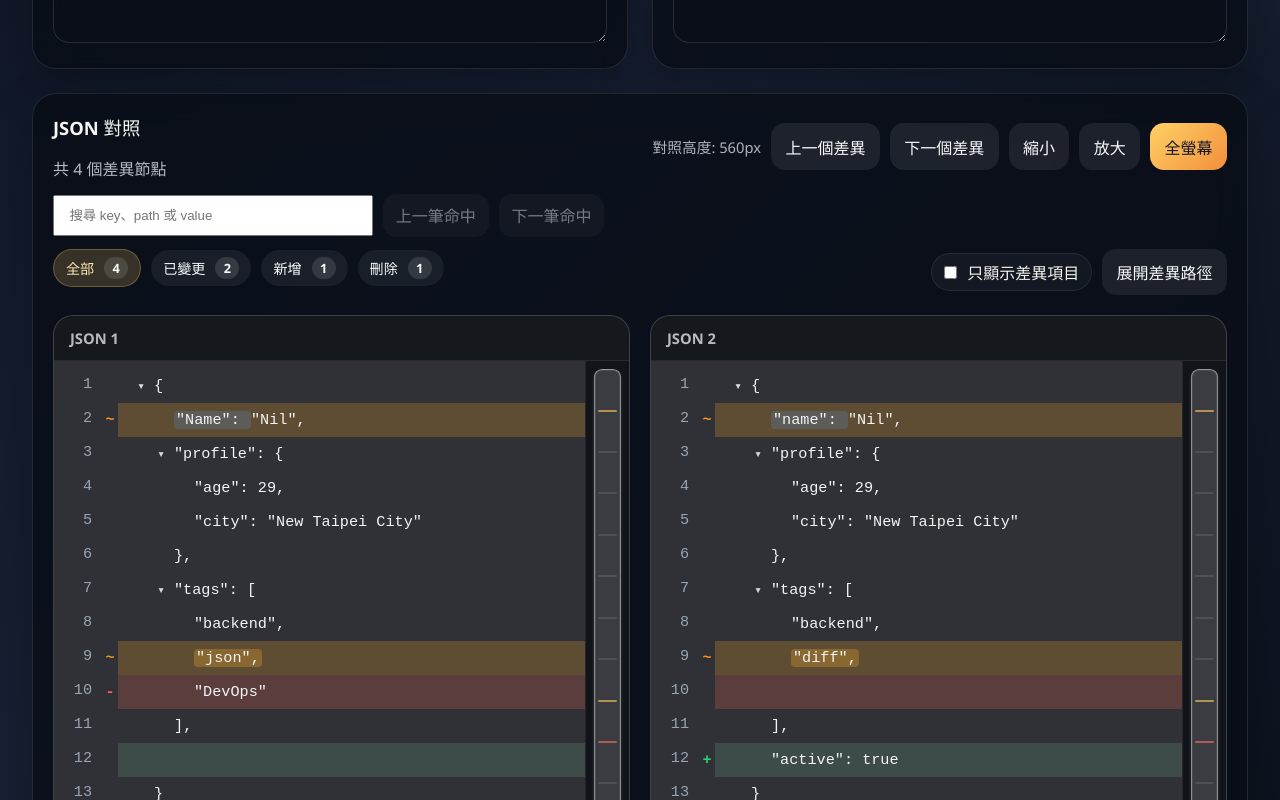
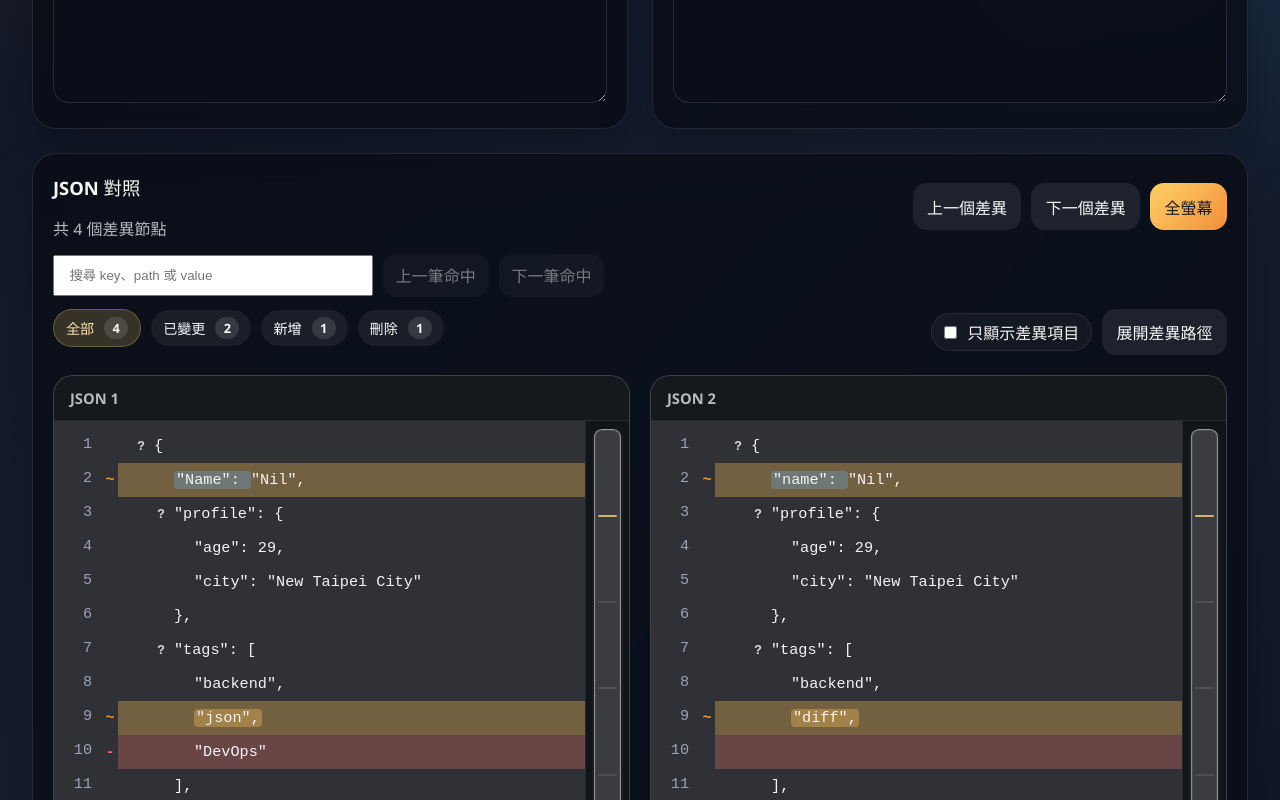
Before and after one commit to Nil0516/json-diff-studio, a React (Vite) app: page / in a window 1280 px wide. Shown: the part 580-1380 px from the top of the page. Built offline with nearby package versions, Linux system fonts and the light colour scheme.

Commit message:
fix: stabilize shared editor resizing

```diff
--- a/src/App.tsx
+++ b/src/App.tsx
@@ -25,9 +25,9 @@ interface HighlightState {
   token: number;
 }
 
-const minPanelHeight = 420;
-const maxPanelHeight = 1100;
-const panelHeightStep = 120;
+const comparePanelHeight = 1100;
+const minEditorHeight = 360;
+const maxEditorHeight = 1200;
 
 function safeParseJson(input: string) {
   if (!input.trim()) {
@@ -42,8 +42,8 @@ function formatJsonInput(input: string) {
   return JSON.stringify(parsed, null, 2);
 }
 
-function clampPanelHeight(height: number) {
-  return Math.min(maxPanelHeight, Math.max(minPanelHeight, height));
+function clampEditorHeight(height: number) {
+  return Math.min(maxEditorHeight, Math.max(minEditorHeight, height));
 }
 
 function sampleSettings(current: AppSettings): AppSettings {
@@ -57,7 +57,7 @@ function sampleSettings(current: AppSettings): AppSettings {
     diffBadgeStyle: current.diffBadgeStyle,
     showOnlyDifferences: current.showOnlyDifferences,
     searchQuery: current.searchQuery,
-    panelHeight: current.panelHeight,
+    editorHeight: current.editorHeight,
   };
 }
 
@@ -219,7 +219,7 @@ function CollapseToggle({
       onClick={onToggle}
       aria-label={collapsed ? "Expand" : "Collapse"}
     >
-      {collapsed ? "▸" : "▾"}
+      {collapsed ? "?" : "?"}
     </button>
   );
 }
@@ -1059,10 +1059,49 @@ export default function App() {
     localeOptions.find((option) => option.value === settings.locale) ??
     localeOptions[0];
   const localeMenuRef = useRef<HTMLDivElement | null>(null);
+  const leftEditorRef = useRef<HTMLTextAreaElement | null>(null);
+  const rightEditorRef = useRef<HTMLTextAreaElement | null>(null);
 
   useEffect(() => {
     saveSettings(settings);
   }, [settings]);
+
+  useEffect(() => {
+    const editors = [leftEditorRef.current, rightEditorRef.current].filter(
+      (editor): editor is HTMLTextAreaElement => editor !== null,
+    );
+
+    if (!editors.length) {
+      return;
+    }
+
+    const resizeObserver = new ResizeObserver((entries) => {
+      const nextHeight = clampEditorHeight(
+        Math.round(
+          Math.max(
+            ...entries.map((entry) => entry.target.getBoundingClientRect().height),
+          ),
+        ),
+      );
+
+      setSettings((current) => {
+        if (Math.abs(nextHeight - current.editorHeight) < 2) {
+          return current;
+        }
+
+        return {
+          ...current,
+          editorHeight: nextHeight,
+        };
+      });
+    });
+
+    editors.forEach((editor) => resizeObserver.observe(editor));
+
+    return () => {
+      resizeObserver.disconnect();
+    };
+  }, []);
 
   useEffect(() => {
     document.body.style.overflow =
@@ -1201,11 +1240,6 @@ export default function App() {
     });
   }
 
-  function adjustPanelHeight(delta: number) {
-    updateSettings({
-      panelHeight: clampPanelHeight(settings.panelHeight + delta),
-    });
-  }
 
 
   function requestNavigation(direction: "prev" | "next") {
@@ -1258,7 +1292,10 @@ export default function App() {
   return (
     <div
       className={`app-shell diff-style-${settings.diffBadgeStyle}`}
-      style={{ ["--panel-height" as string]: `${settings.panelHeight}px` }}
+      style={{
+        ["--editor-height" as string]: `${settings.editorHeight}px`,
+        ["--compare-panel-height" as string]: `${comparePanelHeight}px`,
+      }}
     >
       <header className="hero">
         <div className="hero-bar">
@@ -1358,6 +1395,8 @@ export default function App() {
               </button>
             </div>
             <textarea
+              ref={leftEditorRef}
+              style={{ height: `${settings.editorHeight}px` }}
               value={settings.leftInput}
               onChange={(event) =>
                 updateSettings({ leftInput: event.target.value })
@@ -1384,6 +1423,8 @@ export default function App() {
               </button>
             </div>
             <textarea
+              ref={rightEditorRef}
+              style={{ height: `${settings.editorHeight}px` }}
               value={settings.rightInput}
               onChange={(event) =>
                 updateSettings({ rightInput: event.target.value })
@@ -1414,9 +1455,6 @@ export default function App() {
               </p>
             </div>
             <div className="result-actions">
-              <span className="height-readout">
-                {t(locale, "panelHeight")}: {settings.panelHeight}px
-              </span>
               <button
                 type="button"
                 className="ghost action-btn"
@@ -1433,20 +1471,7 @@ export default function App() {
               >
                 {t(locale, "nextDiff")}
               </button>
-              <button
-                type="button"
-                className="ghost action-btn"
-                onClick={() => adjustPanelHeight(-panelHeightStep)}
-              >
-                {t(locale, "smaller")}
-              </button>
-              <button
-                type="button"
-                className="ghost action-btn"
-                onClick={() => adjustPanelHeight(panelHeightStep)}
-              >
-                {t(locale, "larger")}
-              </button>
+
               <button
                 type="button"
                 className="action-btn"
--- a/src/storage.ts
+++ b/src/storage.ts
@@ -10,7 +10,7 @@ export const defaultSettings: AppSettings = {
   diffFilter: 'all',
   showOnlyDifferences: false,
   searchQuery: '',
-  panelHeight: 560,
+  editorHeight: 420,
   leftInput:
     '{\n  "Name": "Nil",\n  "profile": {\n    "age": 29,\n    "city": "New Taipei City"\n  },\n  "tags": ["backend", "json", "DevOps"]\n}',
   rightInput:
--- a/src/styles.css
+++ b/src/styles.css
@@ -67,6 +67,7 @@ select {
 
 textarea {
   min-height: 360px;
+  height: var(--editor-height, 420px);
   padding: 1rem;
   resize: vertical;
   line-height: 1.6;
@@ -579,7 +580,7 @@ code {
   border-radius: 20px;
   overflow: hidden;
   background: #2f3136;
-  height: min(70vh, var(--panel-height, 560px));
+  height: var(--compare-panel-height, 1100px);
   min-height: 420px;
   display: grid;
   grid-template-rows: auto minmax(0, 1fr);
@@ -658,15 +659,15 @@ code {
 
 .minimap-line.status-changed,
 .minimap-line.status-type-changed {
-  background: rgba(255, 191, 73, 0.62);
+  background: rgba(255, 202, 102, 0.78);
 }
 
 .minimap-line.status-added {
-  background: rgba(64, 214, 112, 0.58);
+  background: rgba(88, 226, 133, 0.74);
 }
 
 .minimap-line.status-removed {
-  background: rgba(255, 95, 86, 0.58);
+  background: rgba(255, 120, 112, 0.74);
 }
 
 .minimap-viewport {
@@ -735,15 +736,15 @@ code {
 
 .code-line-content.status-changed,
 .code-line-content.status-type-changed {
-  background: rgba(242, 168, 44, 0.24);
+  background: rgba(255, 196, 87, 0.32);
 }
 
 .code-line-content.status-added {
-  background: rgba(118, 185, 143, 0.2);
+  background: rgba(114, 214, 151, 0.28);
 }
 
 .code-line-content.status-removed {
-  background: rgba(244, 109, 82, 0.22);
+  background: rgba(255, 126, 110, 0.28);
 }
 
 .code-line.flash-active .code-line-content,
@@ -812,26 +813,26 @@ code {
 }
 
 .diff-style-soft .key-emphasis {
-  background: rgba(84, 166, 255, 0.18);
+  background: rgba(102, 182, 255, 0.28);
   border-radius: 4px;
   padding: 0 2px;
 }
 
 .diff-style-soft .value-emphasis {
-  background: rgba(242, 168, 44, 0.28);
+  background: rgba(255, 196, 87, 0.34);
   border-radius: 4px;
   padding: 0 2px;
 }
 
 .diff-style-solid .key-emphasis {
-  background: rgba(71, 157, 255, 0.34);
+  background: rgba(88, 170, 255, 0.48);
   color: #eef6ff;
   border-radius: 4px;
   padding: 0 2px;
 }
 
 .diff-style-solid .value-emphasis {
-  background: rgba(189, 89, 10, 0.38);
+  background: rgba(214, 112, 24, 0.52);
   color: #fff3e8;
   border-radius: 4px;
   padding: 0 2px;
@@ -983,7 +984,7 @@ code {
   }
 
   .code-panel {
-    height: min(52vh, var(--panel-height, 560px));
+    height: var(--compare-panel-height, 1100px);
     min-height: 360px;
   }
 
--- a/src/types.ts
+++ b/src/types.ts
@@ -17,7 +17,7 @@ export interface AppSettings {
   diffFilter: DiffFilter;
   showOnlyDifferences: boolean;
   searchQuery: string;
-  panelHeight: number;
+  editorHeight: number;
   leftInput: string;
   rightInput: string;
 }
```
